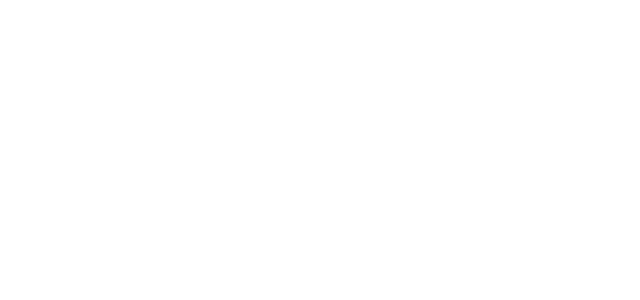
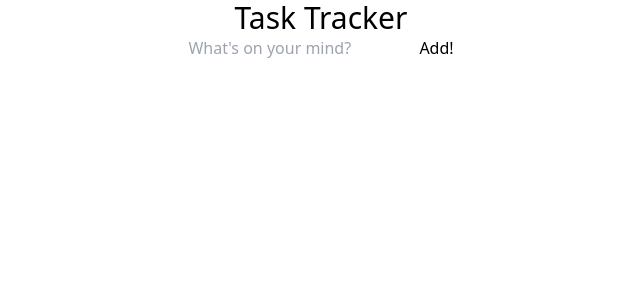
Before and after one commit to d-rocham/task-tracker, a React (Create React App) app: page / in a window 1280 px wide. Shown: the top 300 px of the page, without its empty margins (319-959 px from the left). Built offline with nearby package versions, Linux system fonts and the light colour scheme.

Commit message:
Created forst components, added basic layout styling

```diff
--- a/src/App.js
+++ b/src/App.js
@@ -1,7 +1,9 @@
+import Header from "./components/Header";
+
 function App() {
   return (
     <div className="App">
-
+      <Header />
     </div>
   );
 }
--- /dev/null
+++ b/src/components/Header.js
@@ -0,0 +1,13 @@
+import NewTask from "./NewTask";
+
+const Header = () => {
+    return (
+        <div className="flex flex-col justify-center">
+            <h1 className="text-3xl text-center">Task Tracker</h1>
+            <NewTask />
+        </div>
+
+    )
+}
+
+export default Header;
--- /dev/null
+++ b/src/components/NewTask.js
@@ -0,0 +1,10 @@
+const NewTask = () => {
+    return (
+        <form action="" className="text-center inline">
+            <input type="text" name="" id="" placeholder="What's on your mind?" />
+            <input type="submit" value="Add!" />
+        </form>
+    )
+}
+
+export default NewTask;
```
